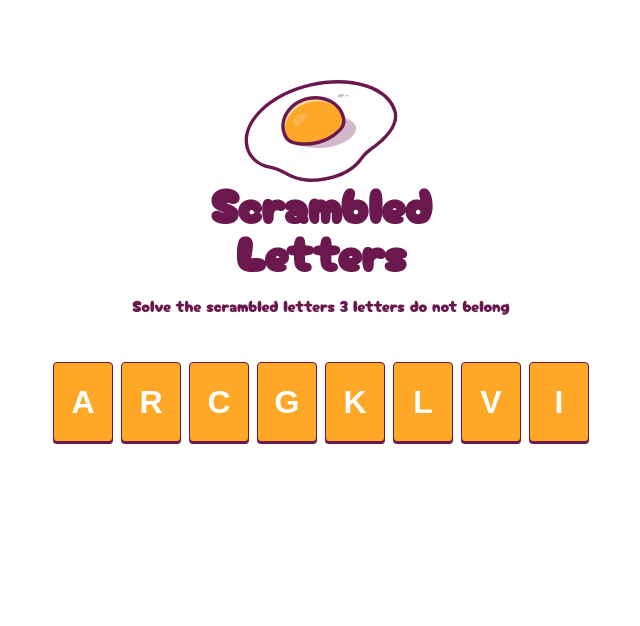
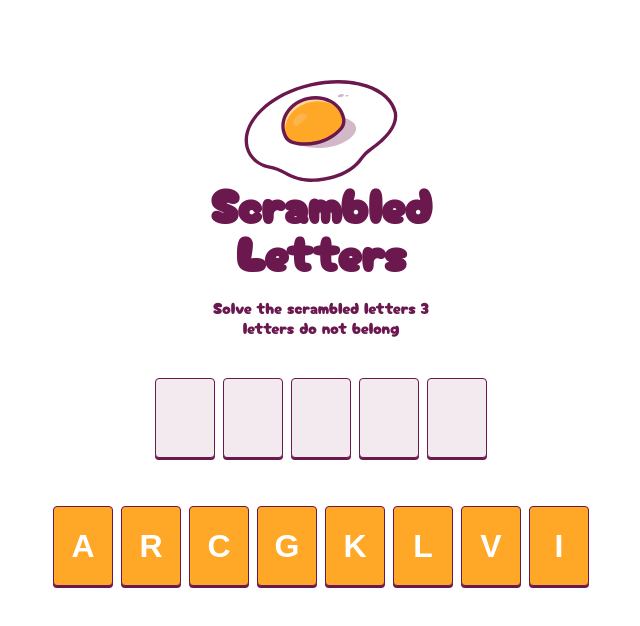
Before and after one commit to BrianAA/scrambled-letters, a Next.js app: page / in a window 1280 px wide. Shown: the top 626 px of the page, without its empty margins (319-959 px from the left). Built offline with nearby package versions, Linux system fonts and the light colour scheme.

Commit message:
added input letters

```diff
--- /dev/null
+++ b/components/SubmittedLetter.jsx
@@ -0,0 +1,32 @@
+import React, { useRef, useState, useEffect } from 'react';
+import { styled, theme } from '../stitches.config';
+import { alphabet } from '../lib/alphabet';
+
+export default function SubmittedLetter() {
+    const Letter = styled("button", {
+        height: 80,
+        width: 60,
+        backgroundColor: "#F2EAEF",
+        border: "1px solid $secondary",
+        fontSize: 32,
+        fontWeight: 700,
+        display: "flex",
+        alignItems: "center",
+        justifyContent: "center",
+        borderRadius: 4,
+        color: theme.colors.secondary,
+        userSelect: "none",
+        boxShadow: `0px 2px 0px ${theme.colors.secondary}`,
+        variants: {
+            pressed: {
+                true: {
+                    boxShadow: `0px 0px 0px ${theme.colors.secondary}`,
+                },
+                false: {
+                    boxShadow: `0px 2px 0px ${theme.colors.secondary}`,
+                }
+            }
+        }
+    })
+    return <Letter></Letter>;
+}
--- a/pages/index.jsx
+++ b/pages/index.jsx
@@ -6,6 +6,7 @@ import { scrambledLetters } from "../lib/src/guessData";
 import { alphabet } from "../lib/alphabet";
 import { theme, styled } from "../stitches.config";
 import LetterButton from "../components/LetterButton";
+import SubmittedLetter from "../components/SubmittedLetter";
 const H1 = styled("h1", {
   font: "cherry",
   color: theme.colors.secondary,
@@ -18,12 +19,15 @@ const H1 = styled("h1", {
 const P = styled("p", {
   color: theme.colors.secondary,
   fontSize: 16,
-  marginBottom: 48
+  maxWidth: 250,
+  lineHeight: 1.25,
+  marginBottom: 16
 })
 const LetterHolder = styled("div", {
   display: "flex",
   alignItems: "center",
   flexWrap: "wrap",
+  margin: "24px 0px",
   gap: 8,
   justifyContent: "center"
 })
@@ -84,9 +88,11 @@ export default function Home() {
         <H1 className="cherry">Scrambled Letters</H1>
         <P className="cherry">Solve the scrambled letters 3 letters do not belong</P>
         <LetterHolder>
-          {/* {Letters && Letters.map((_letter, i) => {
-            return <p>{alphabet[_letter]}</p>
-          })} */}
+          <SubmittedLetter />
+          <SubmittedLetter />
+          <SubmittedLetter />
+          <SubmittedLetter />
+          <SubmittedLetter />
         </LetterHolder>
         <LetterHolder>
           {scrambledLetters.map((letter, i) => {
```
